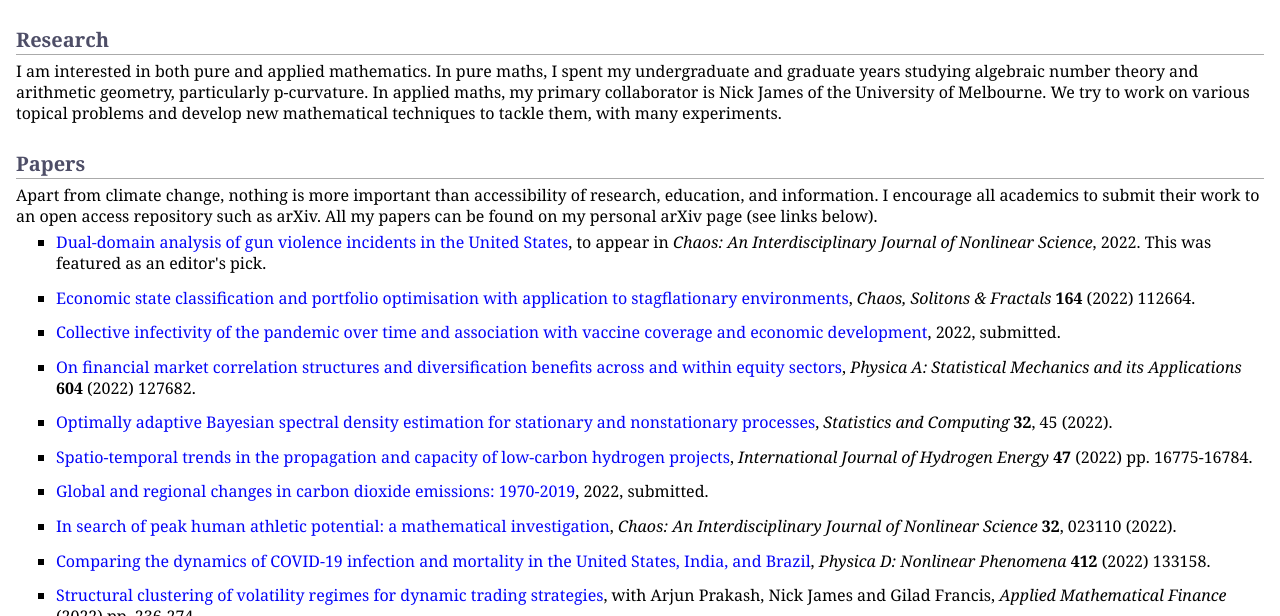
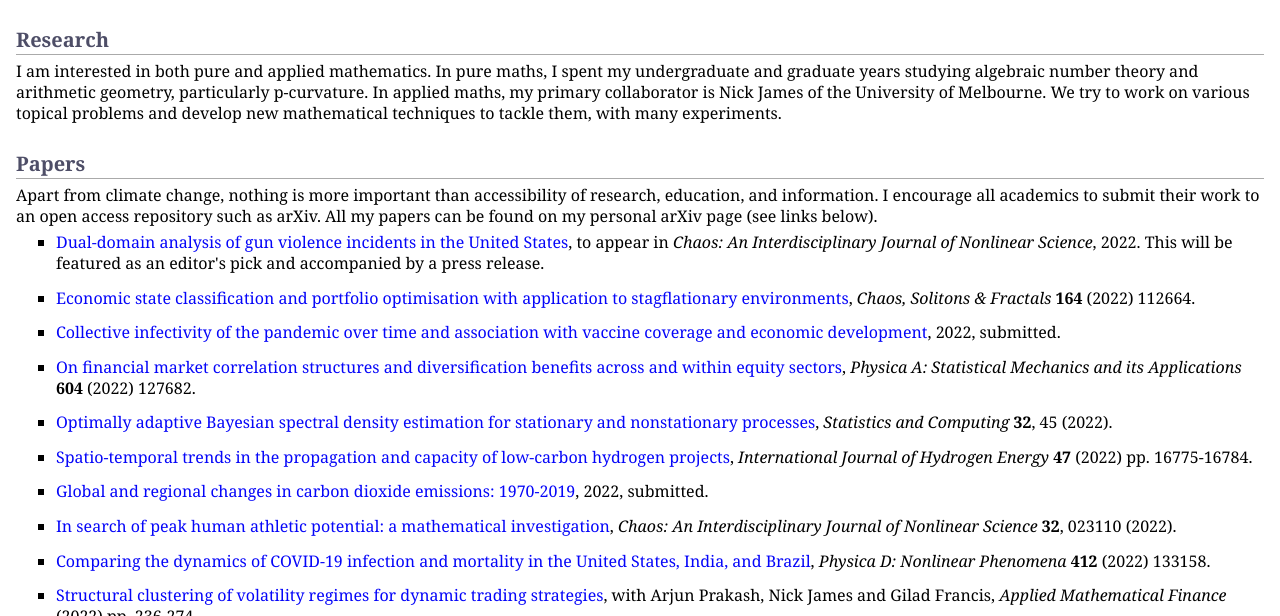
Before and after one commit to MaxMenzies/maxmenzies.com, a Jekyll site: the page index.html, which Jekyll copies as it is, in a window 1280 px wide and 900 px high, cut to the strip 284-900 px from the top of the window. Built offline with Jekyll 4.4.1, drawn with Linux system fonts in a browser that asks for light colours.

Commit message:
Update index.html

```diff
--- a/index.html
+++ b/index.html
@@ -40,7 +40,7 @@
 <h2>Papers</h2>
 <p>Apart from climate change, nothing is more important than accessibility of research, education, and information. I encourage all academics to submit their work to an open access repository such as arXiv. All my papers can be found on my personal arXiv page (see links below). </p>
 <ul>
-<li><p><a href="https://arxiv.org/abs/2208.07093">Dual-domain analysis of gun violence incidents in the United States</a>, to appear in <i>Chaos: An Interdisciplinary Journal of Nonlinear Science</i>, 2022. This was featured as an editor's pick.</p>
+<li><p><a href="https://arxiv.org/abs/2208.07093">Dual-domain analysis of gun violence incidents in the United States</a>, to appear in <i>Chaos: An Interdisciplinary Journal of Nonlinear Science</i>, 2022. This will be featured as an editor's pick and accompanied by a press release.</p>
 </li>
 </ul>
 <ul>
```
